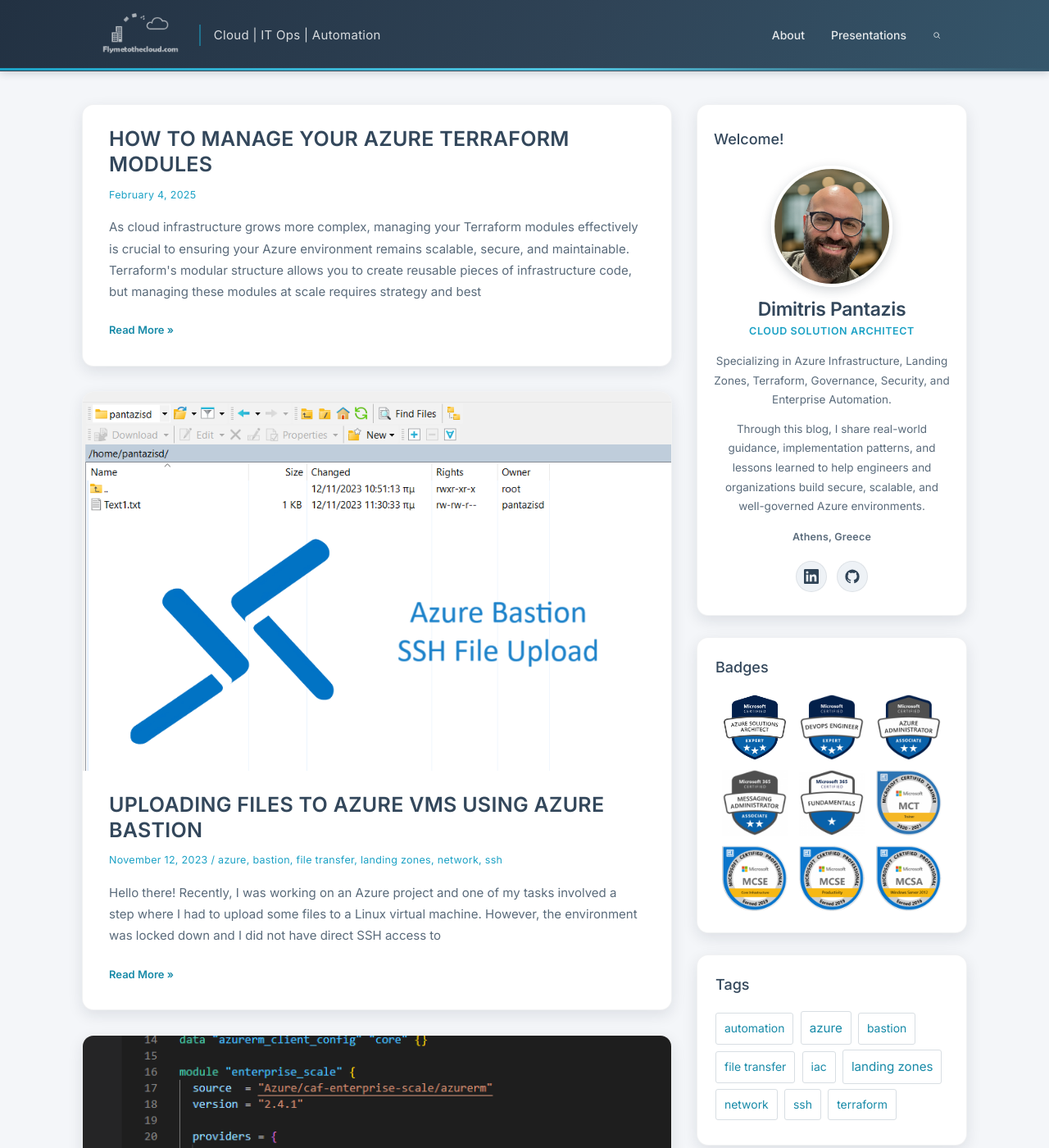
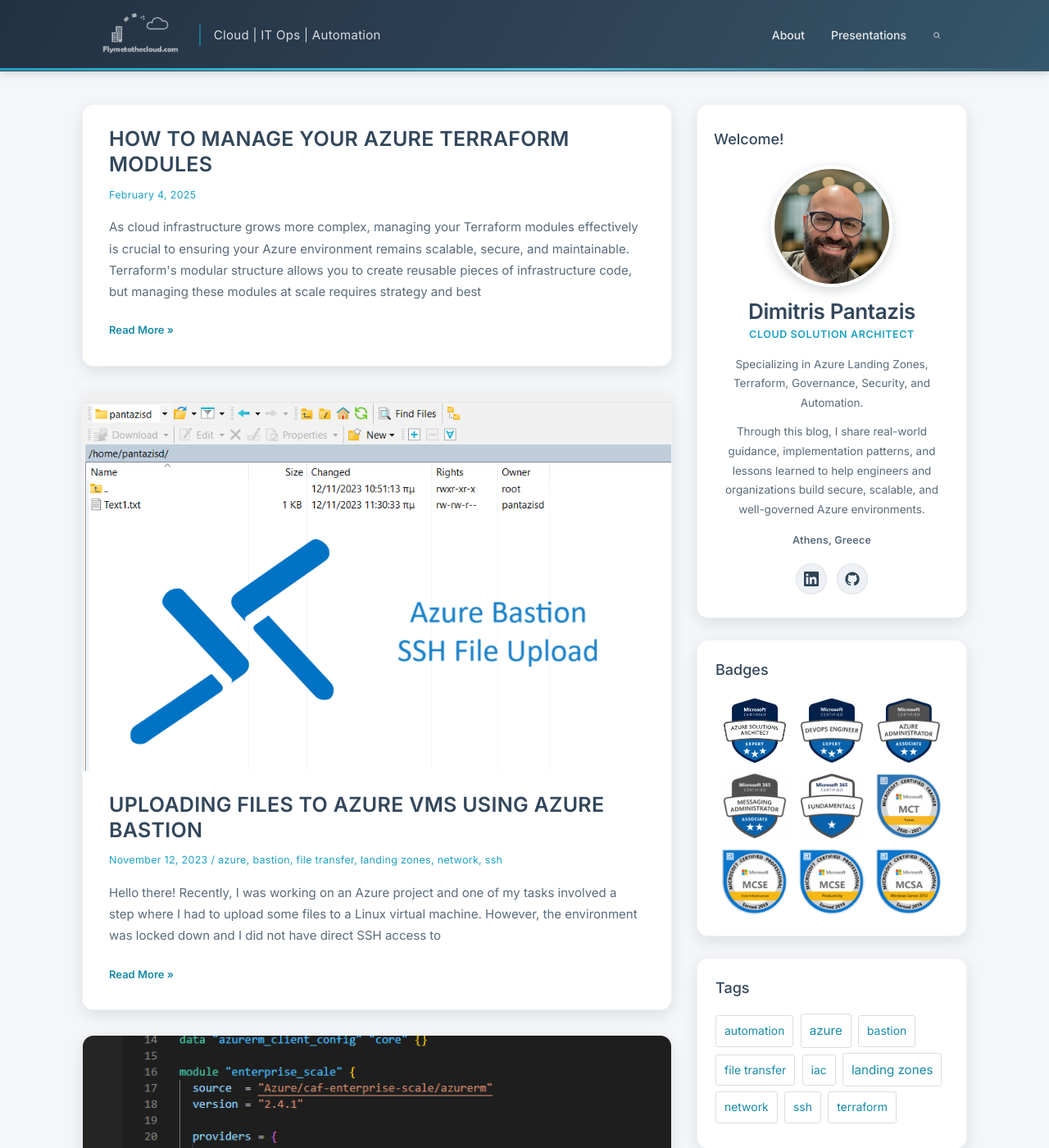
Before and after one commit to dpantaz/flymetothecloud, a Jekyll site: the page built from index.md, in a window 1280 px wide and 1400 px high. Shown: the whole window at 82% size. Built offline with Jekyll 4.4.1, drawn with Linux system fonts in a browser that asks for light colours.

Commit message:
Shorten expertise line and enlarge name further
Trim the expertise sentence (drop redundant Infrastructure/Enterprise
wording already covered elsewhere) so it wraps less. Bump the name
23->26px so it clearly outranks the role in the hierarchy.

Co-authored-by: Copilot App <223556219+Copilot@users.noreply.github.com>
Copilot-Session: 3dd01e10-cf7f-4105-8805-ccea87f7022f

```diff
--- a/_config.yml
+++ b/_config.yml
@@ -15,7 +15,7 @@ author:
   role: Cloud Solution Architect
   photo: /assets/img/author.png
   bio: |
-    Specializing in Azure Infrastructure, Landing Zones, Terraform, Governance, Security, and Enterprise Automation.
+    Specializing in Azure Landing Zones, Terraform, Governance, Security, and Automation.
 
     Through this blog, I share real-world guidance, implementation patterns, and lessons learned to help engineers and organizations build secure, scalable, and well-governed Azure environments.
   location: Athens, Greece
--- a/assets/css/style.css
+++ b/assets/css/style.css
@@ -290,7 +290,7 @@ img { max-width: 100%; height: auto; }
 .welcome-name {
   margin: 0;
   font-family: var(--font-head);
-  font-size: 23px;
+  font-size: 26px;
   font-weight: 600;
   color: var(--ink);
   letter-spacing: -.015em;
```
